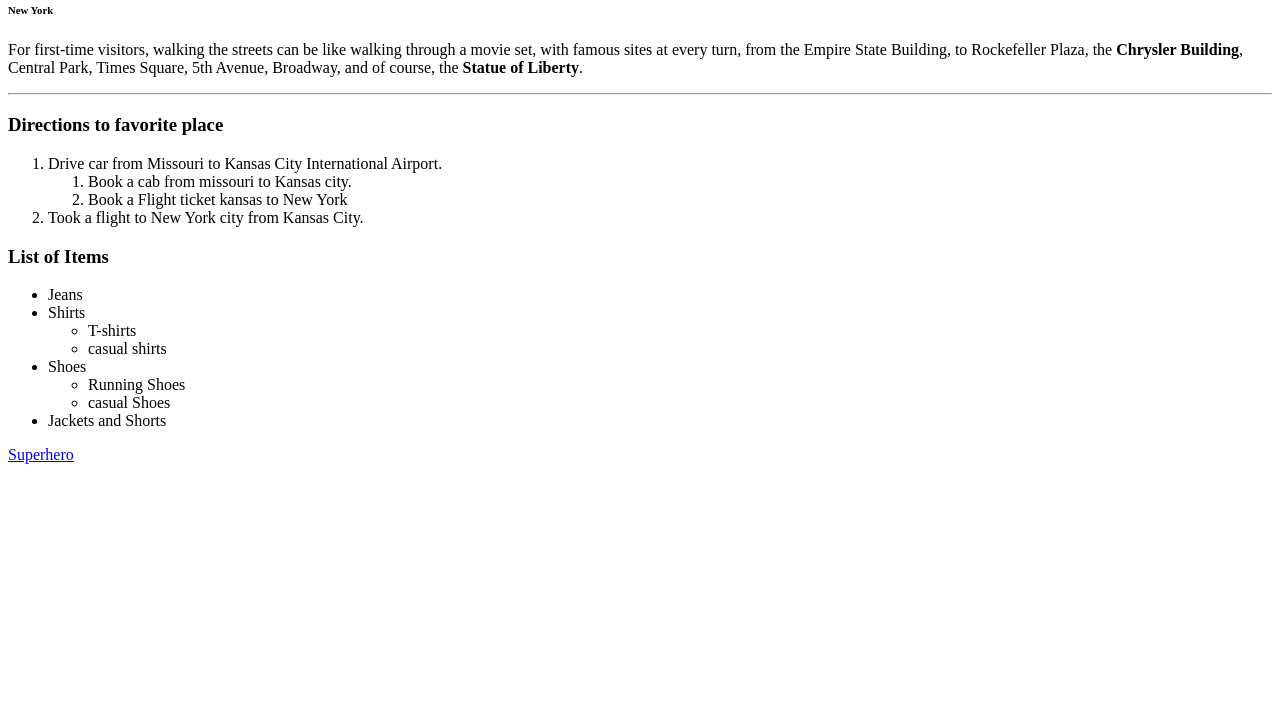
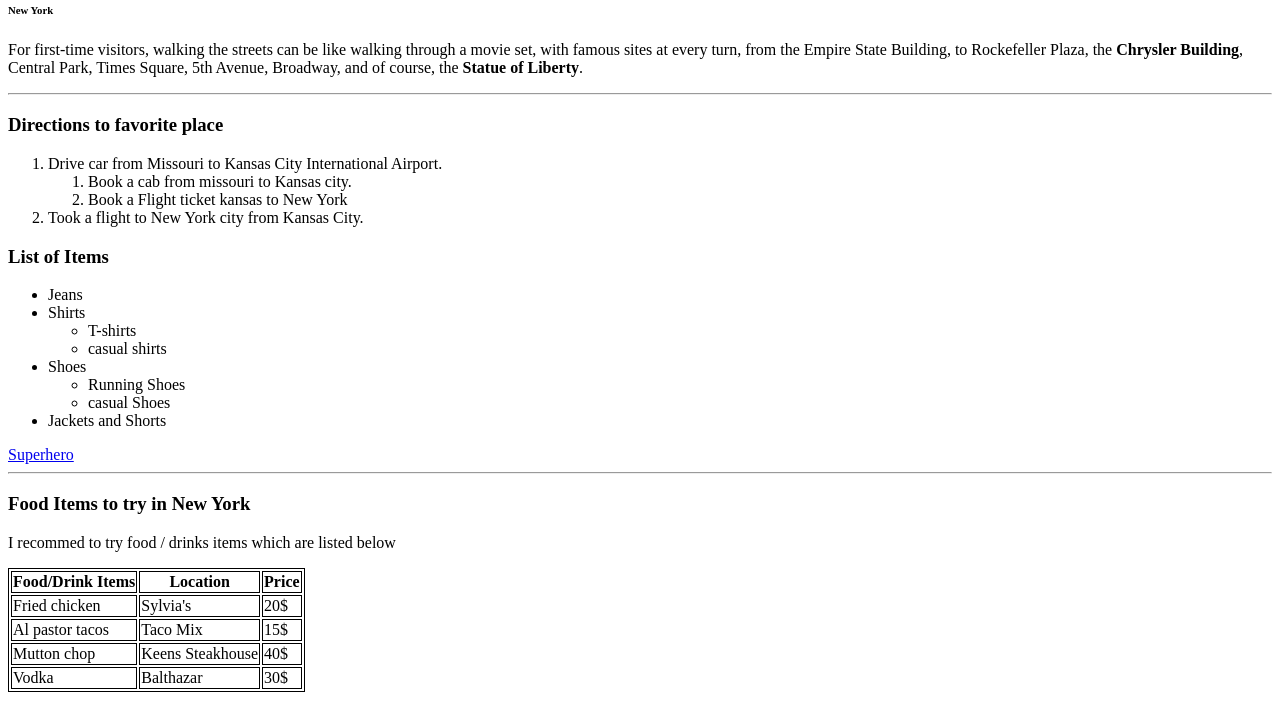
Before and after one commit to 44-563-WebApps-F21/webapps-f21-assignment-3-sanjaysanju6, a plain HTML site: page index.html in a window 1280 px wide. Shown: the part 79-800 px from the top of the page. Drawn offline with Linux system fonts and the light colour scheme.

Commit message:
added table information

```diff
--- a/index.html
+++ b/index.html
@@ -3,6 +3,11 @@
 <head>
  <title> Webpage </title>
 </head>
+<style>
+    table, th, td {
+      border:1px solid black;
+    }
+    </style>
 <body>
     <h1>Sanjaykumar Butham </h1>
     <h6>New York </h6>
@@ -38,7 +43,39 @@
             </ul>
         </li>
         <li>Jackets and Shorts</li>
-      </ul>
+    </ul>
       <a href="aboutme.html">Superhero</a>
+      <hr>
+      <h3>Food Items to try in New York</h3>
+      <p>I recommed to try food / drinks items which are listed below</p>
+      <table>
+        <tr>
+            <th>Food/Drink Items</th>
+            <th>Location</th>
+            <th>Price</th>
+        </tr>
+        <tr>
+            <td>Fried chicken</td>
+            <td> Sylvia's</td>
+            <td>20$</td>
+          </tr>
+          <tr>
+            <td>Al pastor tacos	</td>
+            <td> Taco Mix	</td>
+            <td>15$</td>
+          </tr>
+          <tr>
+            <td>Mutton chop	</td>
+            <td> Keens Steakhouse</td>
+            <td>40$</td>
+          </tr>
+          <tr>
+            <td>Vodka</td>
+            <td> Balthazar</td>
+            <td>30$</td>
+          </tr>
+      </table>
+
+
 </body>
 </html>
```
